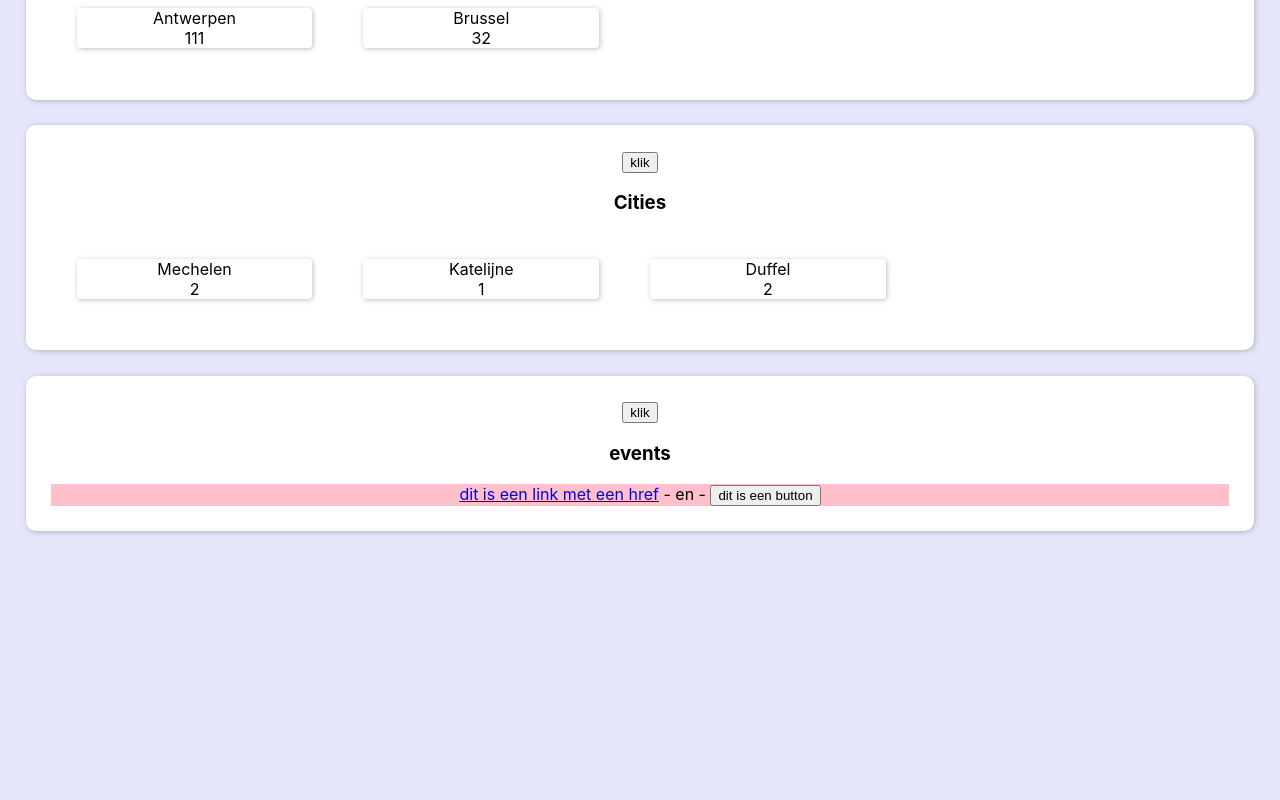
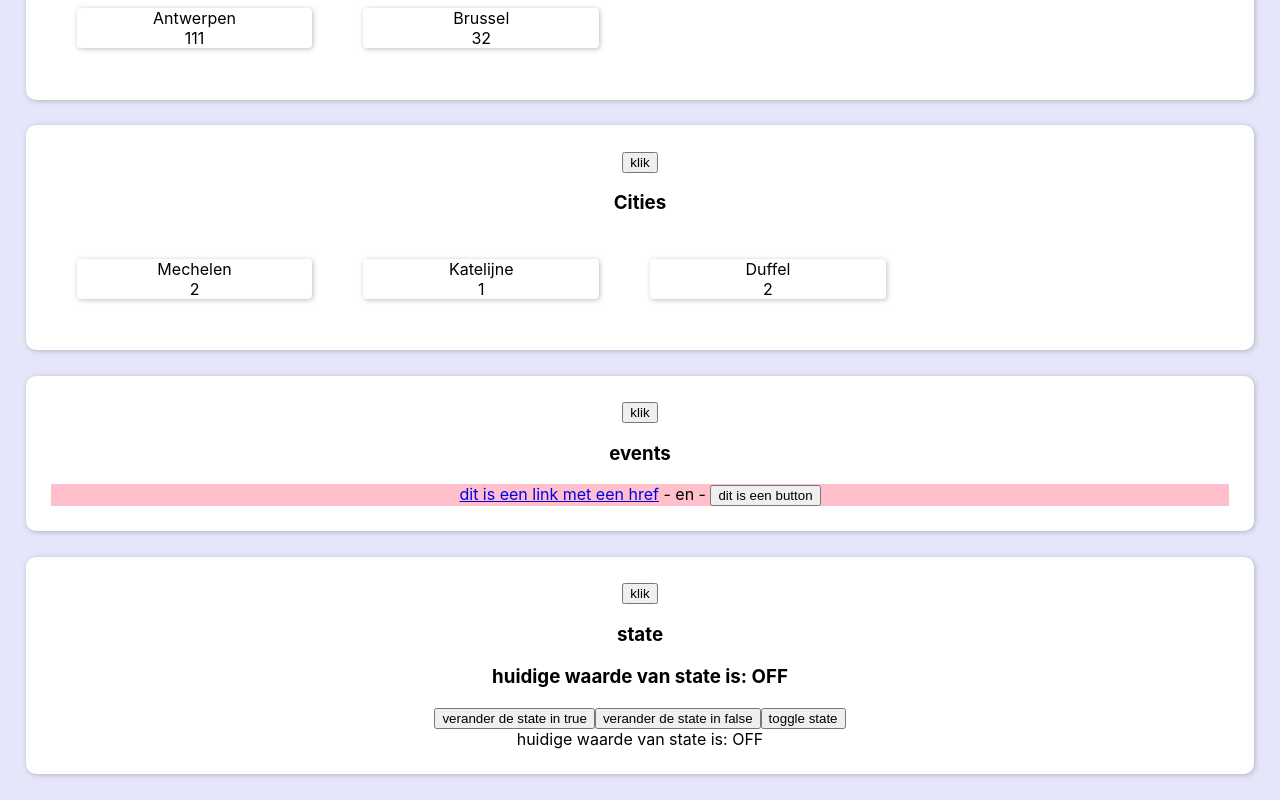
Before and after one commit to SanderLanciers/test2_react, a React (Create React App) app: page / in a window 1280 px wide. Shown: the part 3182-3982 px from the top of the page. Before the commit the page ends 3739 px from the top, so only its background shows below. Built offline with nearby package versions, Linux system fonts and the light colour scheme.

Commit message:
StateDemo with state isOn

```diff
--- a/src/App.js
+++ b/src/App.js
@@ -6,6 +6,7 @@ import {Persons} from "./components/Person";
 import {Cities} from "./components/City";
 import {citiesFromPersonData} from "./utilities/person_utilities";
 import {EventDemo} from "./components/EventDemo";
+import {StateDemo} from "./components/StateDemo";
 
 function App() {
     return (
@@ -23,6 +24,7 @@ function App() {
                     title="City test"/>
             <Cities cities={citiesFromPersonData(PERSON_DATA)} title="Cities"/>
             <EventDemo/>
+            <StateDemo/>
         </div>
     );
 }
--- /dev/null
+++ b/src/components/StateDemo.js
@@ -0,0 +1,14 @@
+import React, {useState} from 'react';
+import {Section} from "./Section";
+
+export function StateDemo() {
+    const [isOn, setIsOn] = useState(false);
+
+    return <Section title="state">
+        <h3>huidige waarde van state is: {isOn ? "ON" : "OFF"}</h3>
+        <button onClick={() => setIsOn(true)}>verander de state in true</button>
+        <button onClick={() => setIsOn(false)}>verander de state in false</button>
+        <button onClick={() => setIsOn(!isOn)}>toggle state</button>
+        <div>huidige waarde van state is: {isOn ? "ON" : "OFF"}</div>
+    </Section>;
+}
```
